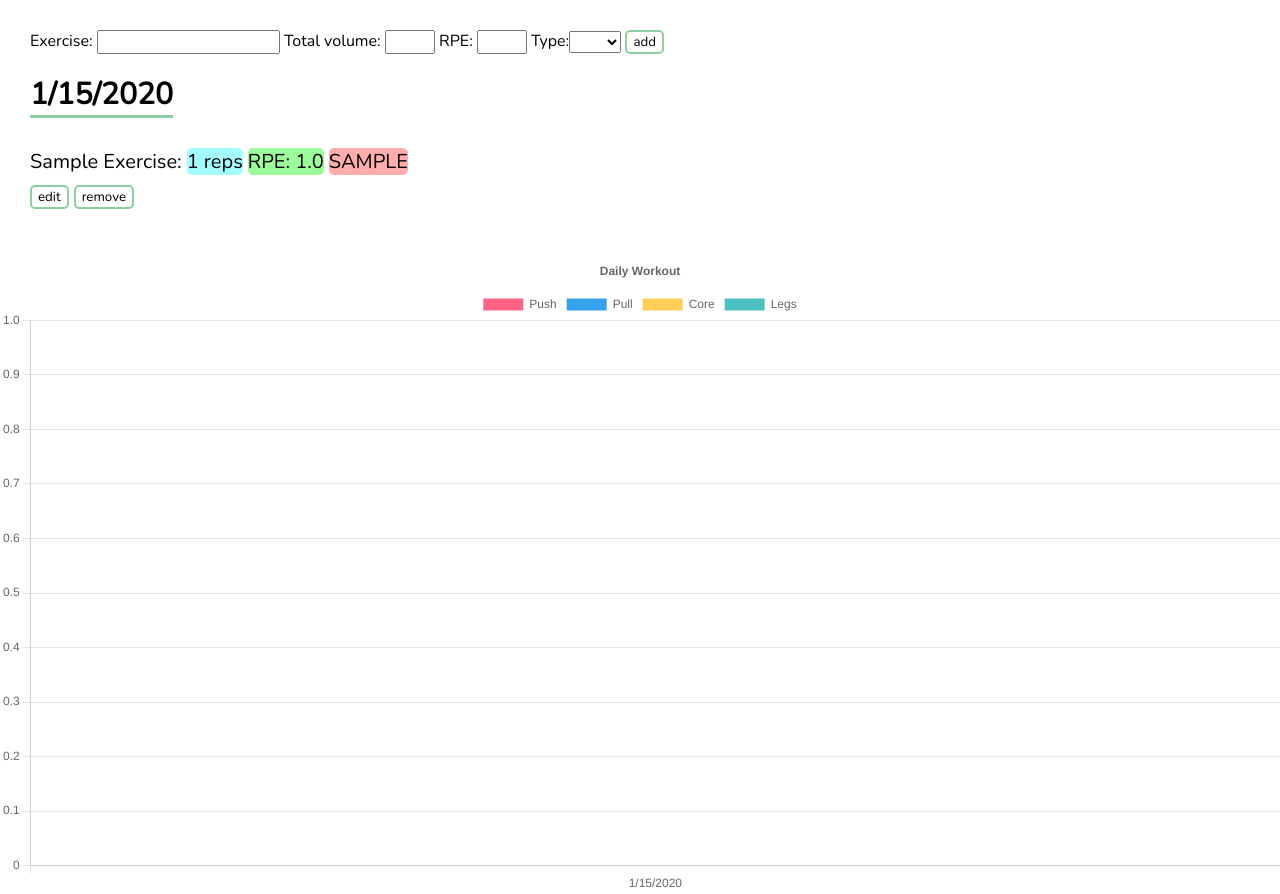
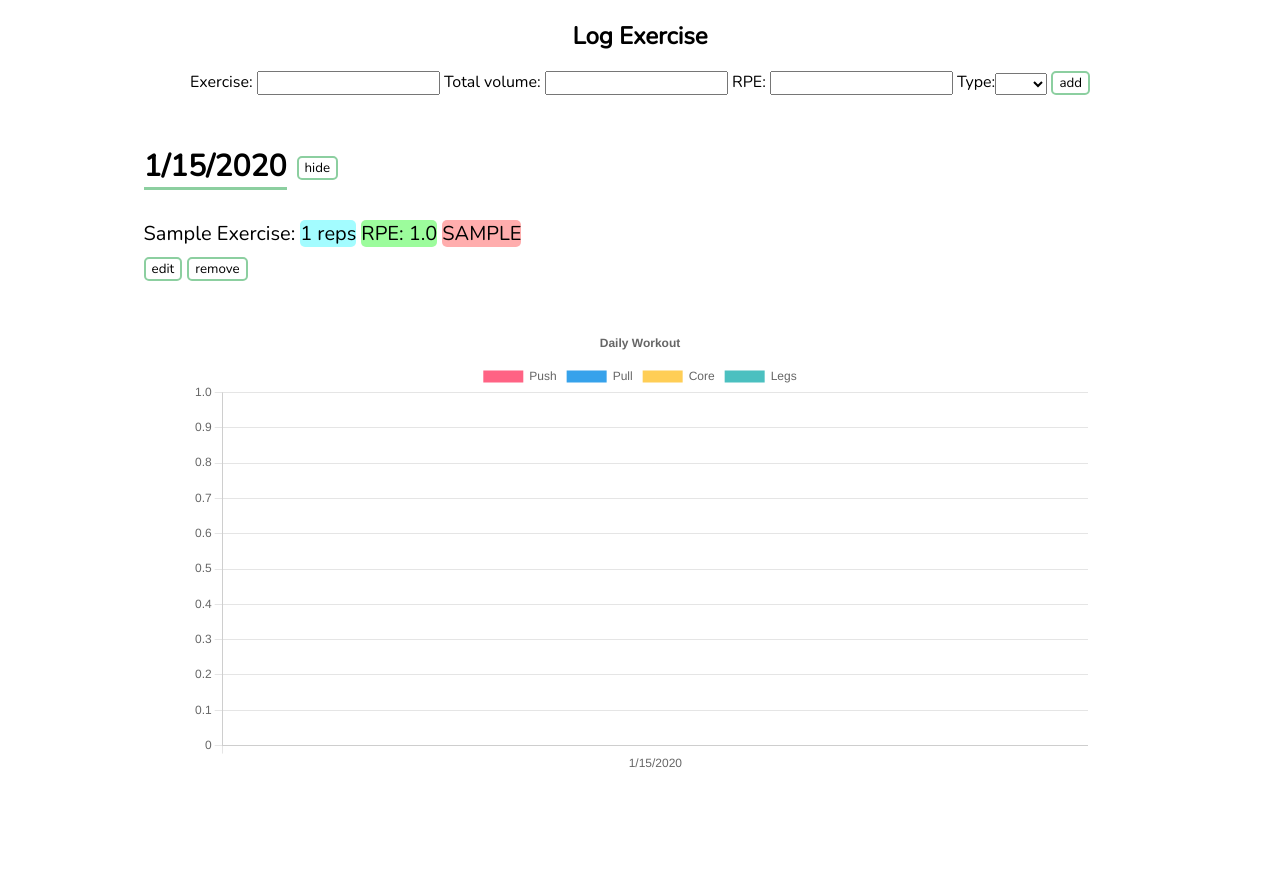
Before and after one commit to anirvinv/WorkoutTracker, a Django app: page /workout/ in a window 1280 px wide. Shown: the part 108-1002 px from the top of the page. After the commit the page ends 876 px from the top, so only its background shows below. Run offline with Django 3.2, Linux system fonts and the light colour scheme; a user stored in the database is signed in; tables that the repository leaves empty hold one stand-in row (values such as "Sample post"); style sheets or scripts are compiled from the project's sources.

Commit message:
static files added
Implemented more functionality and styling with grid display on homescreen and vertically stacked bar graph for daily workout

```diff
--- a/config/workout/static/workout/home.css
+++ b/config/workout/static/workout/home.css
@@ -47,18 +47,81 @@
   width: 100%;
 }
 
+.container2 .description {
+  text-align: center;
+}
+
 .container2 .description h1 {
   margin: auto;
   width: -webkit-fit-content;
   width: -moz-fit-content;
   width: fit-content;
   color: #8ccfa0;
-  font-size: 3rem;
+  font-size: 2.6rem;
   letter-spacing: 7px;
   text-shadow: 5px 0px #e9e9e9;
 }
 
+.container2 .description img {
+  width: 600px;
+  border-radius: 50px;
+  border: 3px solid #8ccfa0;
+  margin: 30px;
+}
+
+.container2 .description #graphimg {
+  width: 800px;
+  padding: 20px;
+}
+
+.container2 .description div {
+  width: -webkit-fit-content;
+  width: -moz-fit-content;
+  width: fit-content;
+}
+
+.container2 .description2 {
+  text-align: center;
+}
+
+.container2 .description2 h1 {
+  margin: auto;
+  width: -webkit-fit-content;
+  width: -moz-fit-content;
+  width: fit-content;
+  color: #8ccfa0;
+  font-size: 2.6rem;
+  letter-spacing: 7px;
+  text-shadow: 5px 0px #e9e9e9;
+}
+
+.container2 .description2 img {
+  width: 80%;
+  border-radius: 50px;
+  border: 3px solid #8ccfa0;
+  margin-top: 30px;
+  padding: 20px;
+}
+
+.input_form {
+  text-align: center;
+}
+
+.exercise_container {
+  height: 100%;
+  width: -webkit-fit-content;
+  width: -moz-fit-content;
+  width: fit-content;
+  margin: auto;
+}
+
 .container {
+  display: -ms-grid;
+  display: grid;
+  -ms-grid-columns: 1fr 1fr;
+      grid-template-columns: 1fr 1fr;
+  -ms-grid-rows: auto;
+      grid-template-rows: auto;
   height: -webkit-fit-content;
   height: -moz-fit-content;
   height: fit-content;
@@ -70,7 +133,17 @@
   width: 50px;
 }
 
+.container .date {
+  display: -webkit-box;
+  display: -ms-flexbox;
+  display: flex;
+  -webkit-box-align: center;
+      -ms-flex-align: center;
+          align-items: center;
+}
+
 .container .date h1 {
+  margin-right: 10px;
   font-size: 30px;
   width: -webkit-fit-content;
   width: -moz-fit-content;
@@ -79,6 +152,9 @@
 }
 
 .container .exercise {
+  width: -webkit-fit-content;
+  width: -moz-fit-content;
+  width: fit-content;
   display: -webkit-box;
   display: -ms-flexbox;
   display: flex;
@@ -86,9 +162,6 @@
   -webkit-box-direction: normal;
       -ms-flex-direction: column;
           flex-direction: column;
-  -webkit-box-pack: center;
-      -ms-flex-pack: center;
-          justify-content: center;
   margin-bottom: 15px;
 }
 
@@ -141,4 +214,12 @@
 .container .exercise .updateForm * {
   margin-right: 5px;
 }
+
+.canvas_container {
+  width: 70%;
+  height: -webkit-fit-content;
+  height: -moz-fit-content;
+  height: fit-content;
+  margin: auto;
+}
 /*# sourceMappingURL=home.css.map */
--- a/config/workout/static/workout/home.scss
+++ b/config/workout/static/workout/home.scss
@@ -5,18 +5,65 @@
 	width: 100%;
 	// background-color: rgb(160, 253, 222);
 	.description {
+		text-align: center;
 		h1 {
 			margin: auto;
 			width: fit-content;
 			color: $logo_color;
-			font-size: 3rem;
+			font-size: 2.6rem;
 			letter-spacing: 7px;
 			text-shadow: 5px 0px rgb(233, 233, 233);
 		}
+		img {
+			width: 600px;
+			border-radius: 50px;
+			border: 3px solid $logo_color;
+			margin: 30px;
+			// transform: rotate(-5deg);
+		}
+		#graphimg {
+			width: 800px;
+			padding: 20px;
+		}
+		div {
+			width: fit-content;
+		}
 	}
+	.description2 {
+		text-align: center;
+		h1 {
+			margin: auto;
+			width: fit-content;
+			color: $logo_color;
+			font-size: 2.6rem;
+			letter-spacing: 7px;
+			text-shadow: 5px 0px rgb(233, 233, 233);
+		}
+		img {
+			width: 80%;
+			border-radius: 50px;
+			border: 3px solid $logo_color;
+			margin-top: 30px;
+			padding: 20px;
+		}
+	}
+}
+.input_form {
+	// margin-left: 30px;
+	// margin: auto;
+	text-align: center;
+}
+
+.exercise_container {
+	height: 100%;
+	width: fit-content;
+	margin: auto;
 }
 
 .container {
+	display: grid;
+	grid-template-columns: 1fr 1fr;
+	grid-template-rows: auto;
 	height: fit-content;
 	width: 100%;
 	// background: red;
@@ -29,16 +76,19 @@
 	}
 
 	.date {
+		display: flex;
+		align-items: center;
 		h1 {
+			margin-right: 10px;
 			font-size: 30px;
 			width: fit-content;
 			border-bottom: 3px solid $logo_color;
 		}
 	}
 	.exercise {
+		width: fit-content;
 		display: flex;
 		flex-direction: column;
-		justify-content: center;
 		margin-bottom: 15px;
 		.flex {
 			display: flex;
@@ -77,3 +127,9 @@
 		}
 	}
 }
+
+.canvas_container {
+	width: 70%;
+	height: fit-content;
+	margin: auto;
+}
--- a/config/workout/templates/workout/home.html
+++ b/config/workout/templates/workout/home.html
@@ -8,8 +8,9 @@
 {% block body %}
 
 {% if request.user.is_authenticated %}
-    <div class="container">
-        <form action="" method="post">
+
+    <form class="input_form" action="" method="post">
+        <h2>Log Exercise</h2>
         {% csrf_token %}
         Exercise: {{form.name}}
         Total volume: {{form.volume}}
@@ -23,11 +24,15 @@
             </select>
         <input type="submit" value="add">
     </form>
+    <div class="container">
+
 
     <!-- {{exercise_dates}} -->
     {% for date, exercise_list in exercise_dates %}
-    <div class="date">
+    <div class="exercise_container">
+        <div class="date" data-date="{{date}}">
             <h1>{{date}}</h1>
+            <button class="hide_day" data-date="{{date}}">hide</button>
         </div>
 
             {% for exercise in exercise_list %}
@@ -67,12 +72,13 @@
         <div class="exercise">No exercises</div>
         {% endfor %}
 
+    </div>
 
     {% empty %}
     There are no exercises yet.
     {% endfor %}
     </div>
-    <div>
+    <div class="canvas_container">
         <canvas id="myCanvas"></canvas>
     </div>
 
@@ -82,16 +88,23 @@
             <h1>
                 Make Logging Simple!
             </h1>
-            <div class="flex">
-                <div>
-
+            <img src="{% static 'workout/images/example1.PNG' %}" alt="">
+            <p>
+                Log your workouts everyday and see your progress!
+            </p>
+            <img id="graphimg" src="{% static 'workout/images/graph.PNG' %}" alt="">
         </div>
+        <div class="description2">
+            <h1>
+                Track your BMI
+            </h1>
+                <img src="{% static 'workout/images/bmi.PNG' '%}" alt="">
         </div>
 
     </div>
-    </div>
 
 {% endif %}
+{% if user.is_authenticated %}
 <script src="https://cdn.jsdelivr.net/npm/chart.js"></script>
 <script>
     let exercise_divs = document.querySelectorAll('.exercise');
@@ -132,7 +145,7 @@
     let dates = document.querySelectorAll('.date');
     datelist = [];
     dates.forEach((date) =>{
-        datelist.push(date.innerText);
+        datelist.push(date.querySelector('h1').innerText);
     })
     exercises = document.querySelectorAll('.exercise')
     exercises.forEach((exercise)=>{
@@ -177,10 +190,6 @@
         coreData.push(value[2])
         legsData.push(value[3])
     }
-    console.log(pushData)
-    console.log(pullData)
-    console.log(coreData)
-    console.log(legsData)
     /*
         example = {"date1": [30, 20, 10, 0],
                     "date2": [40, 30, 20, 10],}
@@ -229,9 +238,36 @@
                     backgroundColor: 'rgba(75, 192, 192)',
                 },
                 ],
-
         }
     })
 </script>
 
+<script>
+    buttons = document.querySelectorAll('.hide_day')
+    exercise_divs = document.querySelectorAll('.exercise')
+    buttons.forEach((button) =>{
+        button.addEventListener('click', () => {
+            value = button.dataset.date
+            exercise_divs.forEach((div) =>{
+                if(div.dataset.date == value){
+                    if(button.innerText=="hide"){
+                        div.style.display="none"
+                        setTimeout(()=>{
+                            button.innerText="show"
+                        }, 1)
+                    }
+                    else if(button.innerText=="show"){
+                        div.style.display="block"
+                        setTimeout(()=>{
+                            button.innerText="hide"
+                        }, 1)
+                    }
+                }
+            })
+
+        })
+    })
+
+</script>
+{% endif %}
 {% endblock %}
```
Also changed, not shown: config/workout/static/workout/images/bmi.PNG (added), config/workout/static/workout/images/example1.PNG (added), config/workout/static/workout/images/graph.png (added). Lines whose indentation alone changed are shown as unchanged.
